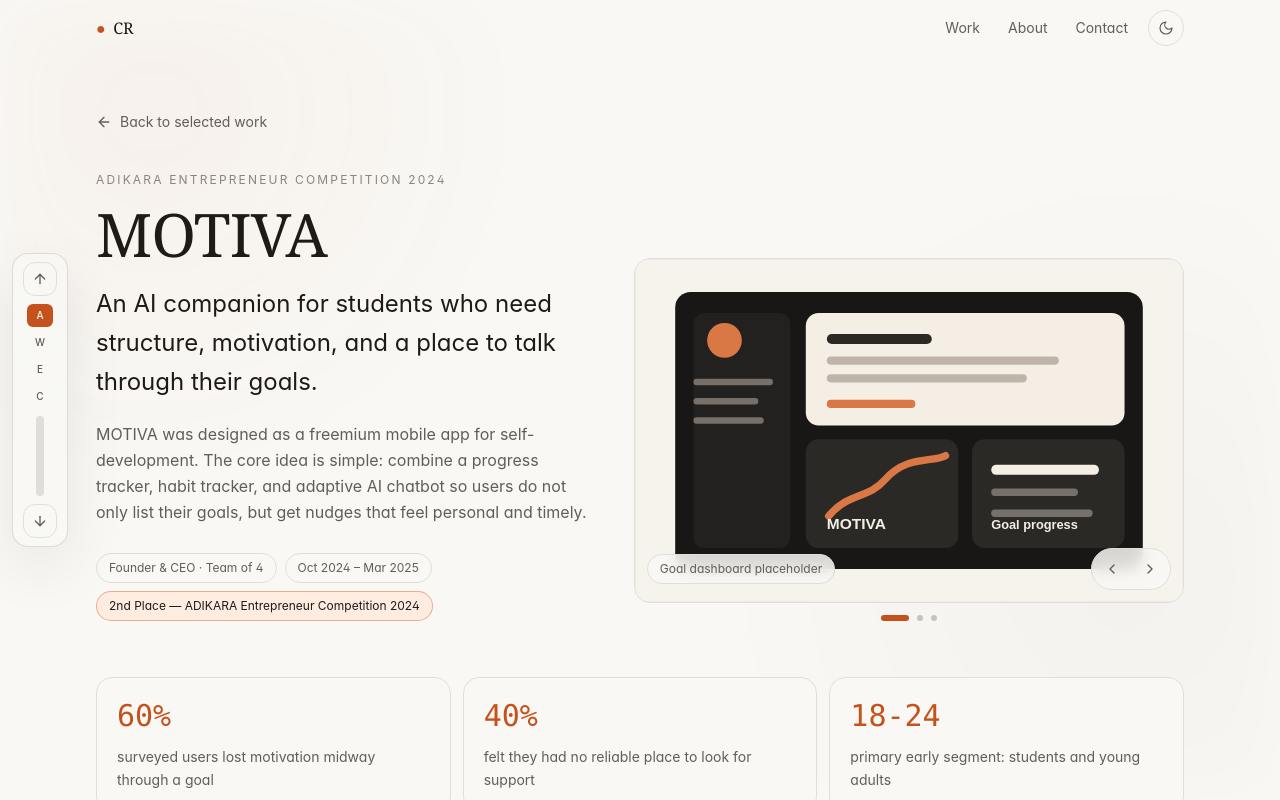
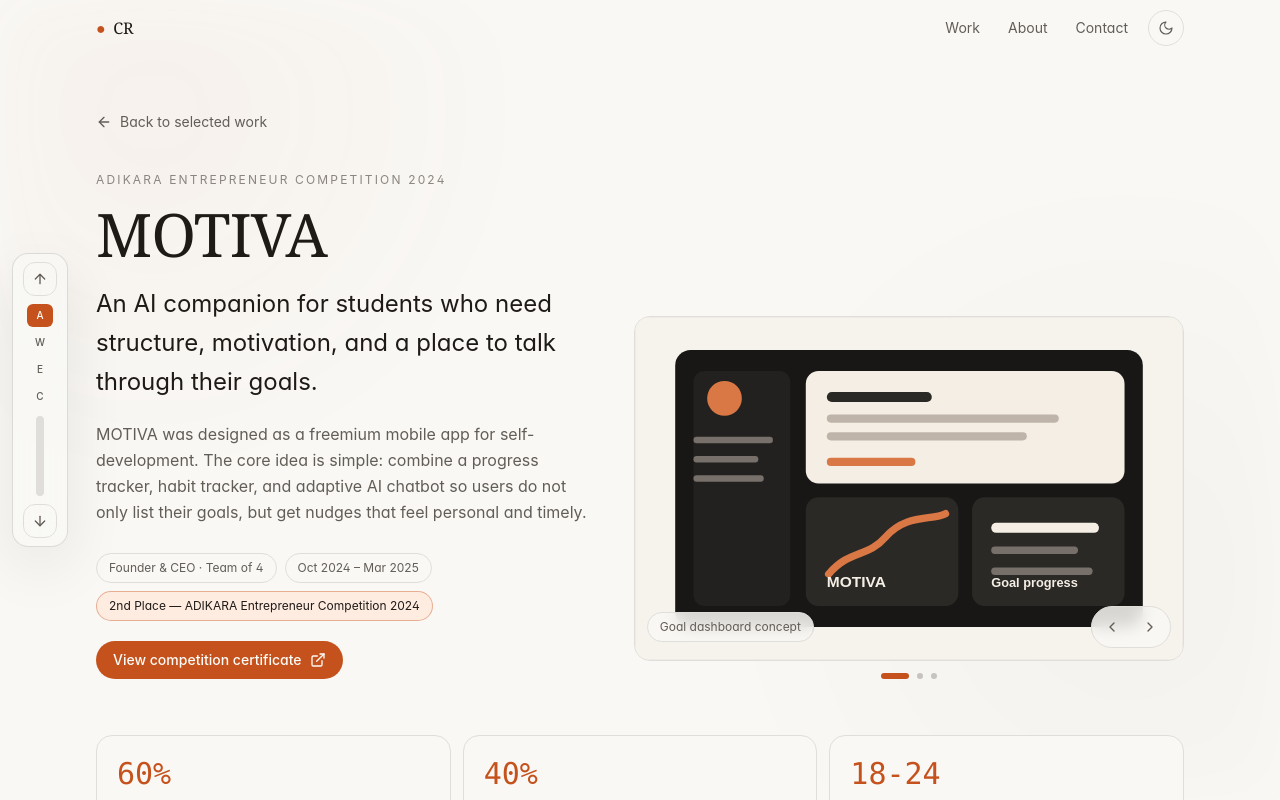
Before and after one commit to carizsm/Carizsm-Portofolio, a Next.js app: page /projects/motiva in a window 1280 px wide. Shown: the top 800 px of the page. Built offline with nearby package versions, Linux system fonts and the light colour scheme; no server answers.

Commit message:
fix: adjust image and add certificate links on MOTIVA

```diff
--- a/app/projects/[id]/page.tsx
+++ b/app/projects/[id]/page.tsx
@@ -1,7 +1,7 @@
 import type { Metadata } from "next";
 import Link from "next/link";
 import { notFound } from "next/navigation";
-import { ArrowLeft } from "lucide-react";
+import { ArrowLeft, ExternalLink } from "lucide-react";
 import { ProjectMediaCarousel } from "@/components/ProjectMediaCarousel";
 import { projects, type Project } from "@/content/projects";
 
@@ -110,6 +110,18 @@
               </span>
             )}
           </div>
+
+          {detail.certificateUrl && (
+            <a
+              href={detail.certificateUrl}
+              target="_blank"
+              rel="noopener noreferrer"
+              className="mt-5 inline-flex items-center gap-2 rounded-full border border-accent/50 bg-accent px-4 py-2 text-sm font-medium text-accent-fg transition-colors hover:bg-accent-hover"
+            >
+              View competition certificate
+              <ExternalLink className="h-4 w-4" />
+            </a>
+          )}
         </div>
 
         <ProjectMediaCarousel media={detail.media} />
--- a/content/projects.ts
+++ b/content/projects.ts
@@ -67,6 +67,7 @@
   eyebrow: string;
   headline: string;
   summary: string;
+  certificateUrl?: string;
   metrics: ProjectDetailMetric[];
   sections: ProjectDetailSection[];
   features: ProjectDetailFeature[];
@@ -117,6 +118,8 @@
         "An AI companion for students who need structure, motivation, and a place to talk through their goals.",
       summary:
         "MOTIVA was designed as a freemium mobile app for self-development. The core idea is simple: combine a progress tracker, habit tracker, and adaptive AI chatbot so users do not only list their goals, but get nudges that feel personal and timely.",
+      certificateUrl:
+        "https://drive.google.com/file/d/1KLGmUL4kPKsxhiZlAcv8PIEKd-XP94DK/view?usp=sharing",
       metrics: [
         {
           value: "60%",
@@ -190,18 +193,18 @@
       media: [
         {
           src: "/projects/motiva-goal.svg",
-          alt: "MOTIVA goal dashboard placeholder",
-          caption: "Goal dashboard placeholder",
+          alt: "MOTIVA goal dashboard concept",
+          caption: "Goal dashboard concept",
         },
         {
           src: "/projects/motiva-chat.svg",
-          alt: "MOTIVA AI chat placeholder",
-          caption: "AI coaching conversation placeholder",
+          alt: "MOTIVA AI coaching conversation concept",
+          caption: "AI coaching conversation",
         },
         {
           src: "/projects/motiva-habit.svg",
-          alt: "MOTIVA habit tracker placeholder",
-          caption: "Habit tracker placeholder",
+          alt: "MOTIVA habit tracker concept",
+          caption: "Habit tracker concept",
         },
       ],
     },
```
Also changed, not shown: public/projects/motiva-chat.svg.
